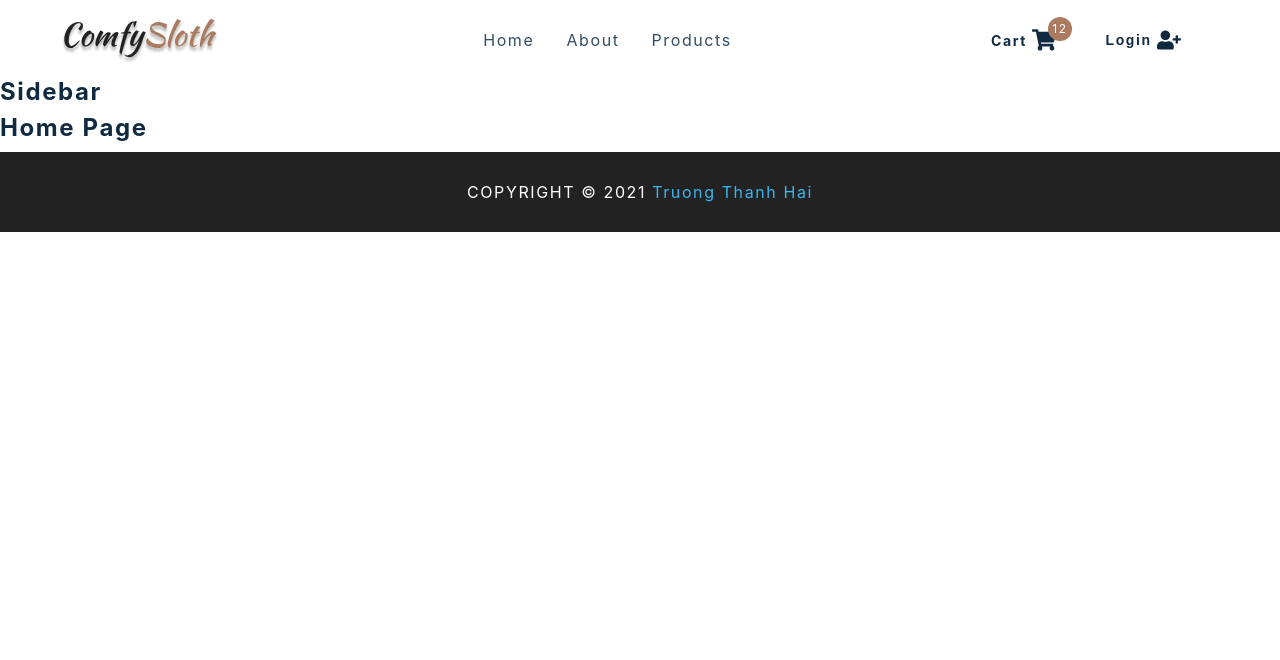
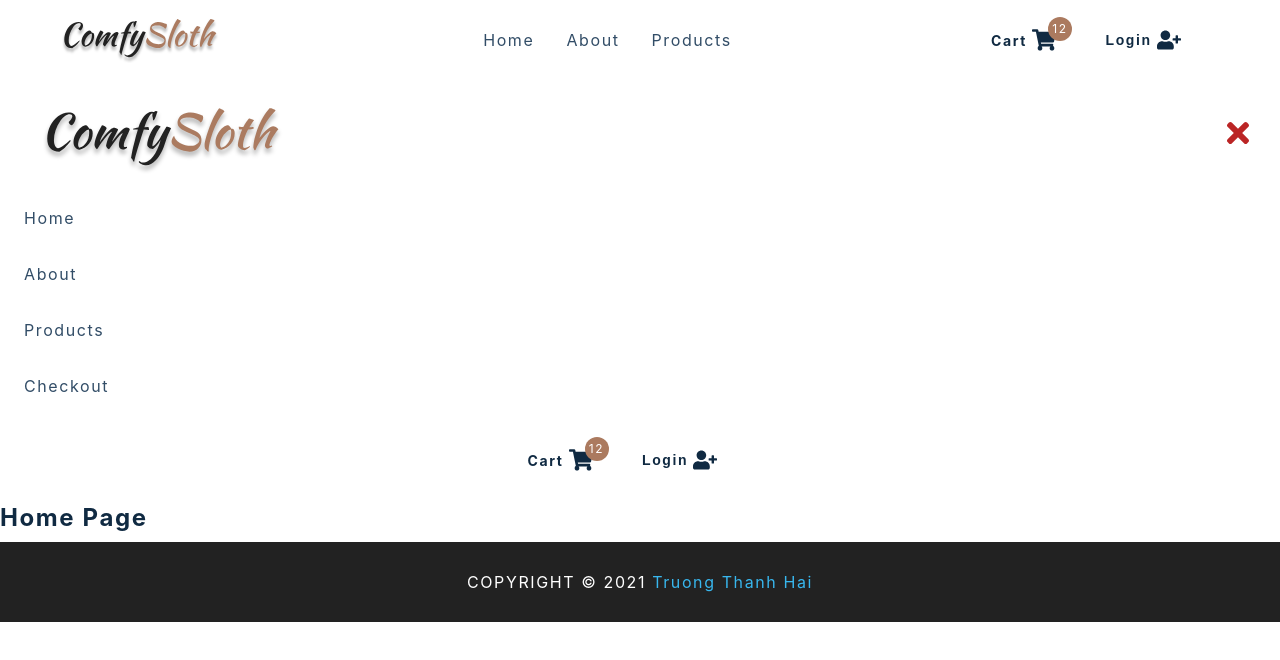
Before and after one commit to truongthanhhai283/React-Tutorial-and-Projects-Course, a React (Create React App) app in the folder e-commerce-project/: page / in a window 1280 px wide. Shown: the top 660 px of the page. Built offline with nearby package versions, Linux system fonts and the light colour scheme; the HTML template or start-up script is replaced by a standard one.

Commit message:
10. Sidebar

```diff
--- a/e-commerce-project/src/components/Sidebar.js
+++ b/e-commerce-project/src/components/Sidebar.js
@@ -1,16 +1,44 @@
-import React from 'react'
-import logo from '../assets/logo.svg'
-import { Link } from 'react-router-dom'
-import { useProductsContext } from '../context/products_context'
-import { FaTimes } from 'react-icons/fa'
-import { links } from '../utils/constants'
-import styled from 'styled-components'
-import CartButtons from './CartButtons'
-import { useUserContext } from '../context/user_context'
+import React from "react";
+import logo from "../assets/logo.svg";
+import { Link } from "react-router-dom";
+import { useProductsContext } from "../context/products_context";
+import { FaTimes } from "react-icons/fa";
+import { links } from "../utils/constants";
+import styled from "styled-components";
+import CartButtons from "./CartButtons";
+import { useUserContext } from "../context/user_context";
 
 const Sidebar = () => {
-  return <h4>sidebar</h4>
-}
+  const isOpen = false;
+  return (
+    <SidebarContainer>
+      <aside className={`${isOpen ? "sidebar show slidebar" : "slidebar"}`}>
+        <div className="sidebar-header">
+          <img src={logo} alt="comfy sloth" />
+          <button className="close-btn" type="button">
+            <FaTimes />
+          </button>
+        </div>
+
+        <ul className="links">
+          {links.map(({ id, text, url }) => {
+            return (
+              <li key={id}>
+                <Link to={url}>{text}</Link>
+              </li>
+            );
+          })}
+
+          <li>
+            <Link to="/checkout">Checkout</Link>
+          </li>
+        </ul>
+
+        <CartButtons />
+      </aside>
+    </SidebarContainer>
+  );
+};
 
 const SidebarContainer = styled.div`
   text-align: center;
@@ -81,6 +109,6 @@ const SidebarContainer = styled.div`
       display: none;
     }
   }
-`
+`;
 
-export default Sidebar
+export default Sidebar;
```
